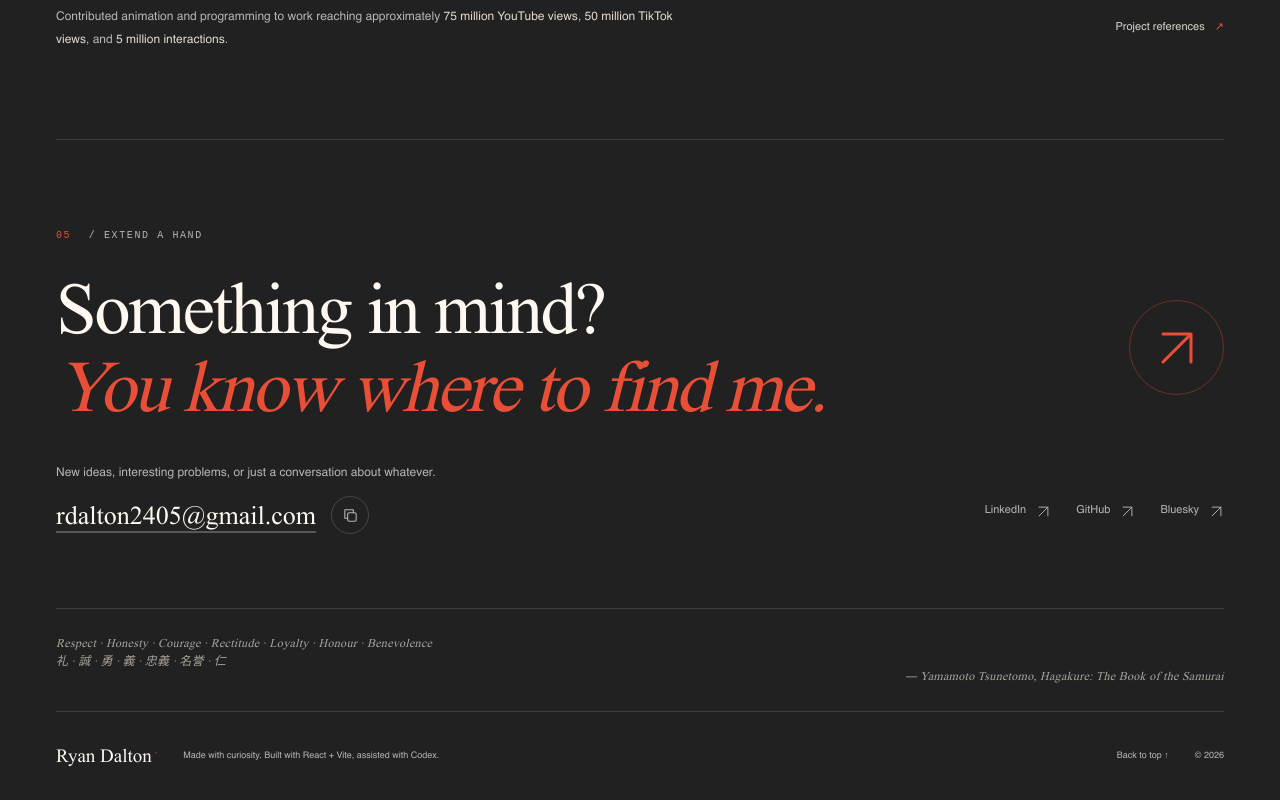
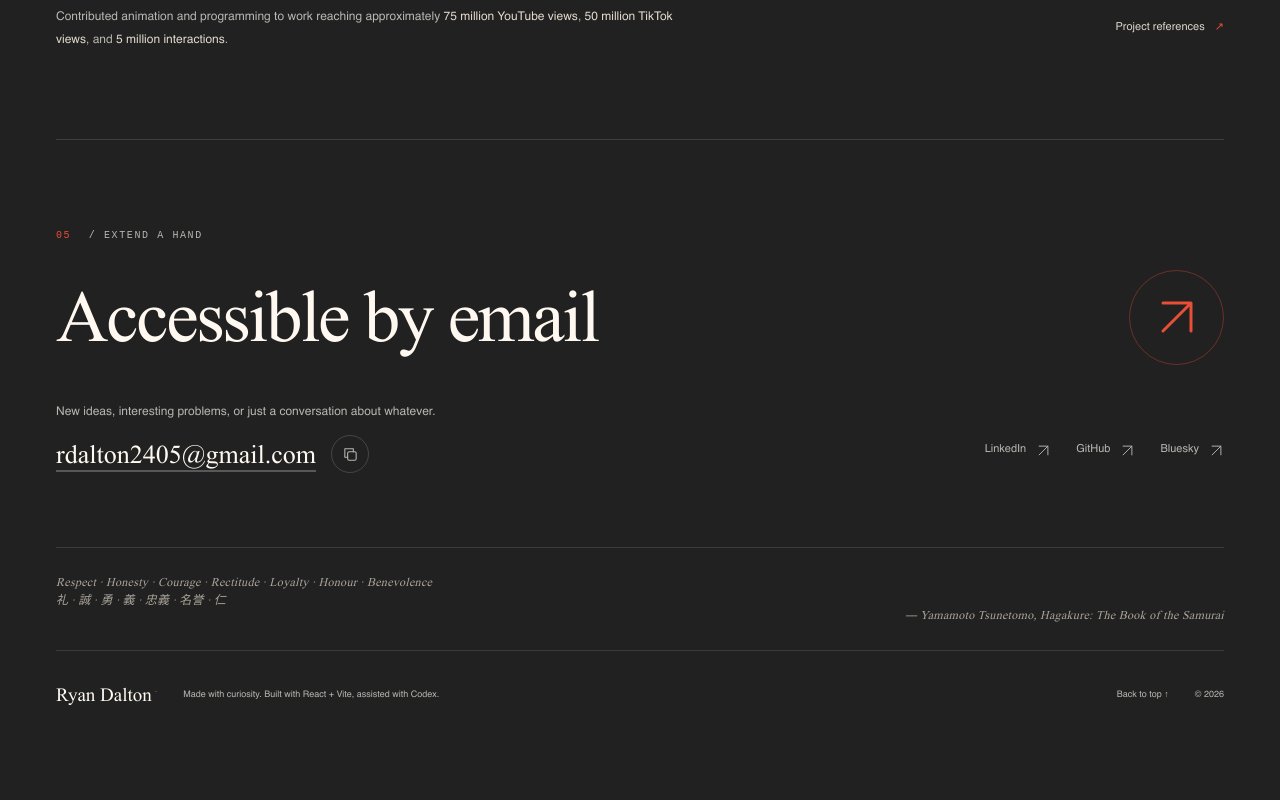
Before and after one commit to rydal05/portfolio-site, a React (Vite) app: page / in a window 1280 px wide. Shown: the part 4608-5408 px from the top of the page. After the commit the page ends 5347 px from the top, so only its background shows below. Built offline with nearby package versions, Linux system fonts and the light colour scheme.

Commit message:
made the footer less corny

```diff
--- a/src/sections/prof/contact.jsx
+++ b/src/sections/prof/contact.jsx
@@ -25,15 +25,11 @@ export default function Contact() {
 					<span>05</span> / Extend a hand
 				</p>
 				<div className="contact-heading">
-					<h2>
-						Something in mind?
-						<br />
-						<em>You know where to find me.</em>
-					</h2>
+					<h2>Accessible by email</h2>
 					<a
 						className="contact-arrow"
 						href={`mailto:${email}`}
-						aria-label="Send Ryan an email"
+						aria-label="Send me an email"
 					>
 						<Icon size={48} />
 					</a>
```
